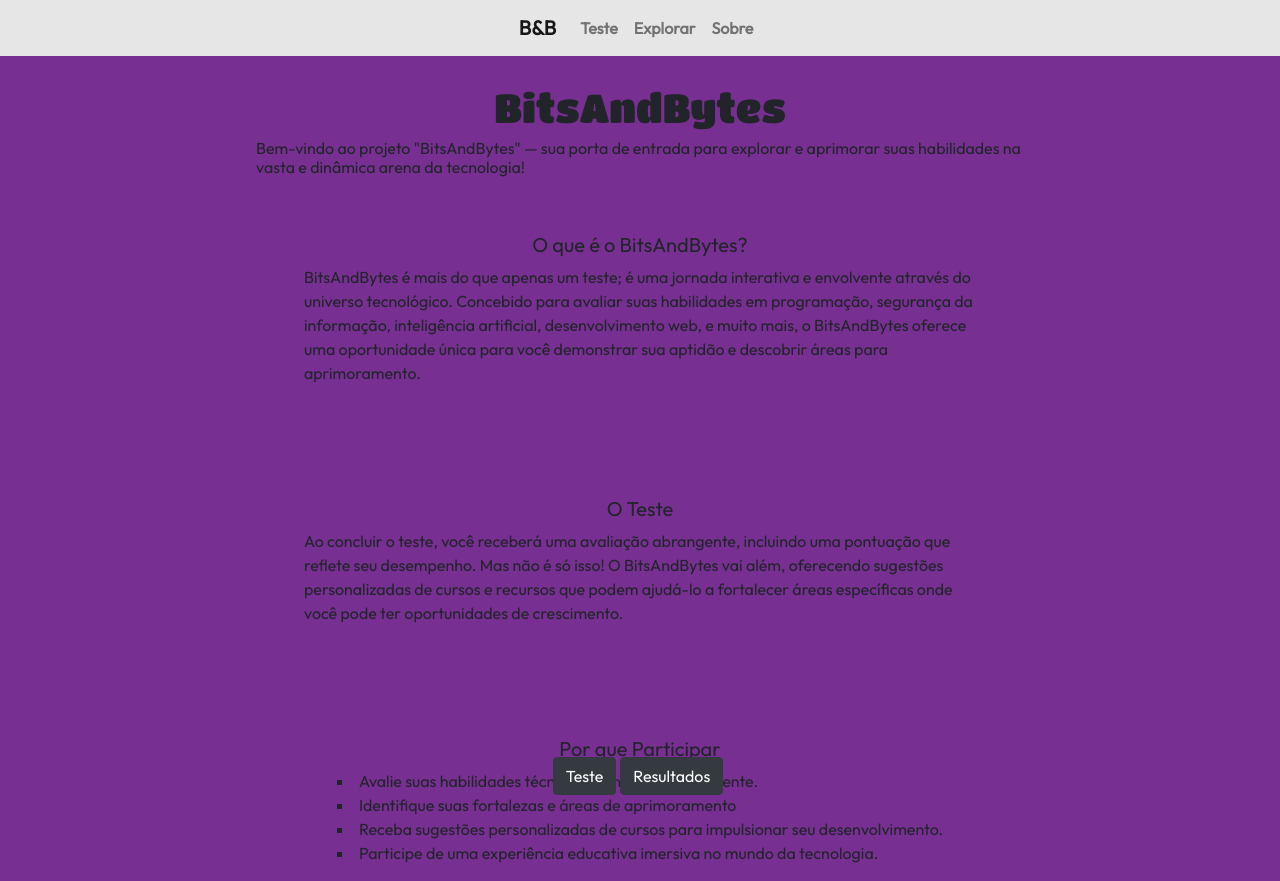
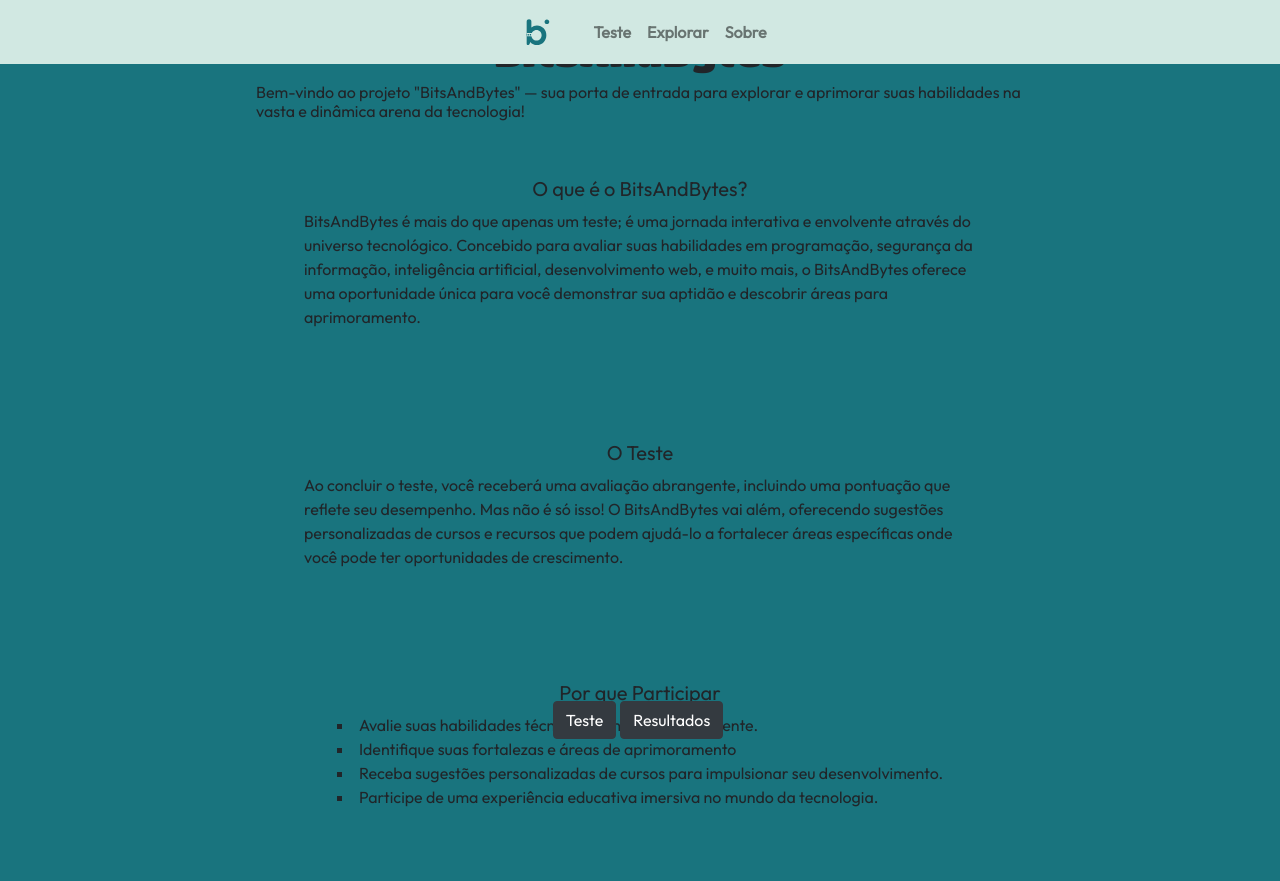
Before and after one commit to dev-MarkOS/Programados-x-BitsAndBytes, a plain HTML site: page index.html in a window 1280 px wide. After the commit the page ends 825 px from the top, so only its background shows below. Drawn offline with nearby package versions, Linux system fonts and the light colour scheme.

Commit message:
Update 15/01/24

```diff
--- a/index.html
+++ b/index.html
@@ -15,7 +15,7 @@
 <body>
 <header>
       <nav class="navbar navbar-expand-md navbar-light navbar-custom ">
-        <a class="navbar-brand" href="index.html">B&B</a>
+        <a class="navbar-brand" href="index.html"> <img class="logo" src="images/logo2.svg" alt="Logo"> </a>
         <button class="navbar-toggler" type="button" data-toggle="collapse" data-target="#navbarNav" aria-controls="navbarNav" aria-expanded="false" aria-label="Toggle navigation">
         </button>
         <div class="collapse navbar-collapse" id="navbarNav">
--- a/styles/home.css
+++ b/styles/home.css
@@ -16,7 +16,7 @@ header>p {
     height: 30%;
     width: 100%;
     background:#ff85ab;
-    border: 2px solid aliceblue;
+    border: 3px solid rgb(40, 230, 33);
     border-radius: 10px;
     display: flex;
     align-items: center;
--- a/styles/jogo.css
+++ b/styles/jogo.css
@@ -15,7 +15,7 @@ header>p {
     height: 30%;
     width: 100%;
     background:#ff85ab;
-    border: 2px solid aliceblue;
+    border: 3px solid rgb(40, 230, 33);
     border-radius: 10px;
     display: flex;
     align-items: center;
@@ -47,7 +47,7 @@ button {
     font-family: 'Barlow', sans-serif;
     font-size: 3vh;
     border: 2px solid aliceblue;
-    box-shadow: 0 0.5rem aliceblue;
+    border: 3px solid rgb(40, 230, 33);
     border-radius: 10px;
     background-color: #ff85ab;
 }
--- a/styles/style.css
+++ b/styles/style.css
@@ -15,7 +15,7 @@ body {
 
 
 body,html{
-  background-color: 	#772f92;
+  background-color: 	#19747E;
 
 }
 
@@ -29,10 +29,12 @@ main {
 }
 
   header{
-    background-color: #e7e6e6; /* Header cor*/
+    background-color: #D1E8E2; /* Header cor*/
     font-family: 'Outfit', sans-serif;
     font-weight: bolder;
     width:100%;
+    height: 4rem;
+    position: fixed;
   }
 
   /*IDS & CLasses*/
@@ -102,3 +104,9 @@ main {
           background-color: #0056b3;
       }
   }
+
+
+  .logo{
+    width: 4rem;
+    height: 4rem;
+  }
```
Also changed, not shown: images/logo.svg (added), images/logo2.svg (added).
